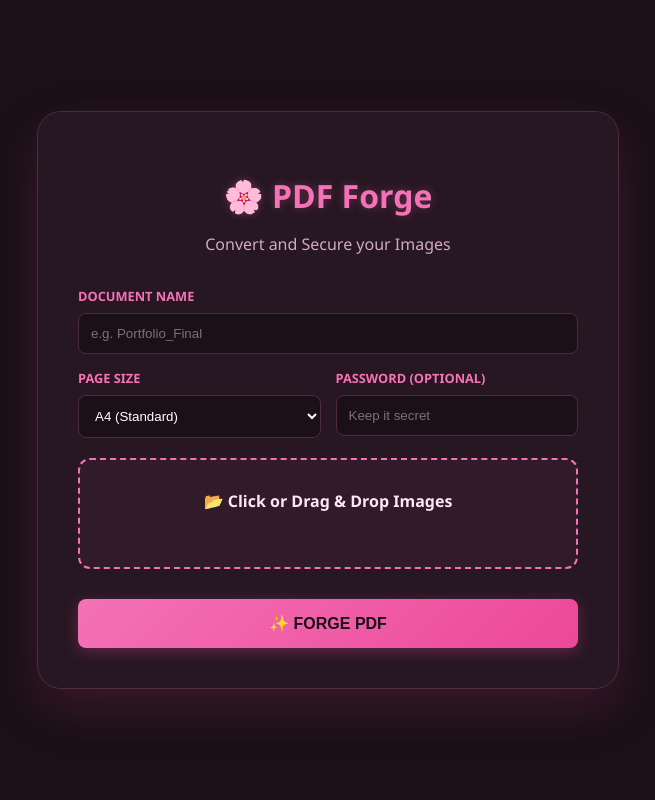
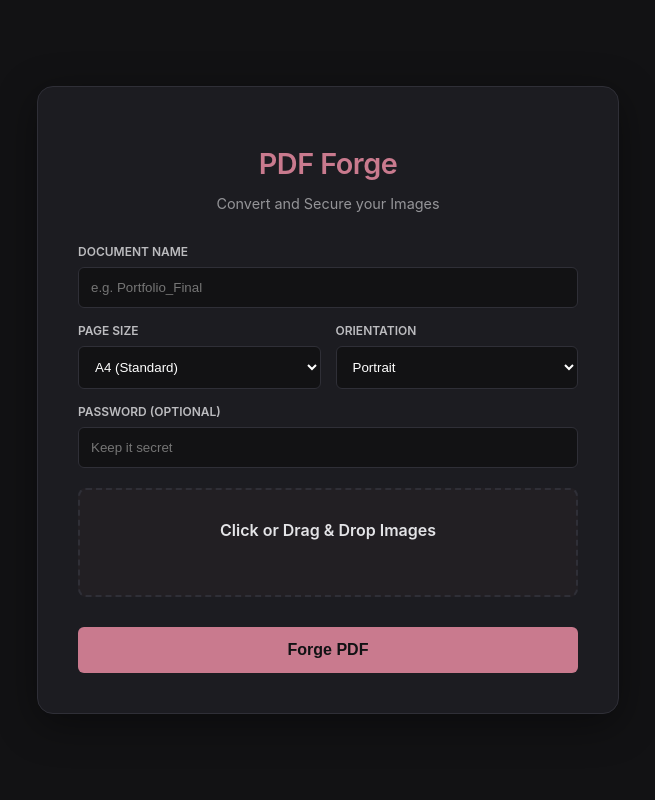
Before and after one commit to DevSolanki-works/PDF-Converter, a Flask app: page / in a window 1280 px wide. Shown: the whole page, without its empty margins (312-967 px from the left). Run offline with Flask 3, Linux system fonts and the light colour scheme.

Commit message:
Orientation Fix

```diff
--- a/templates/index.html
+++ b/templates/index.html
@@ -6,74 +6,190 @@
     <title>PDF Forge Pro | Image to PDF</title>
     <style>
         :root {
-            --bg: #1a1016;
-            --card: #271722;
-            --text: #fce7f3;
-            --primary: #f472b6;
-            --accent: #ec4899;
-            --border: #502b3e;
+            --bg: #121214;
+            --card: #1c1c21;
+            --text: #e4e4e7;
+            --primary: #c97a8e;
+            --accent: #a35b6e;
+            --border: #2f2f37;
         }
 
         body {
-            background: var(--bg); color: var(--text);
-            font-family: 'Segoe UI', Tahoma, Geneva, Verdana, sans-serif;
-            display: flex; justify-content: center; align-items: center;
-            min-height: 100vh; margin: 0;
+            background: var(--bg);
+            color: var(--text);
+            font-family: 'Inter', 'Segoe UI', Tahoma, Geneva, Verdana, sans-serif;
+            display: flex;
+            justify-content: center;
+            align-items: center;
+            min-height: 100vh;
+            margin: 0;
         }
 
         .container {
-            background: var(--card); padding: 2.5rem; border-radius: 1.5rem;
-            width: 100%; max-width: 500px; border: 1px solid var(--border);
-            box-shadow: 0 20px 50px rgba(236, 72, 153, 0.15); text-align: center;
-            position: relative; overflow: hidden;
+            background: var(--card);
+            padding: 2.5rem;
+            border-radius: 1rem;
+            width: 100%;
+            max-width: 500px;
+            border: 1px solid var(--border);
+            box-shadow: 0 10px 40px rgba(0, 0, 0, 0.4);
+            text-align: center;
+            position: relative;
+            overflow: hidden;
         }
 
-        h1 { color: var(--primary); margin-bottom: 0.5rem; font-size: 2rem; text-shadow: 0 0 10px rgba(244, 114, 182, 0.3); }
-        p { opacity: 0.8; margin-bottom: 2rem; color: #fbcfe8; }
+        h1 {
+            color: var(--primary);
+            margin-bottom: 0.5rem;
+            font-size: 1.8rem;
+            font-weight: 600;
+            letter-spacing: -0.5px;
+        }
 
-        .settings { display: grid; grid-template-columns: 1fr 1fr; gap: 15px; text-align: left; margin-bottom: 20px; }
-        .field-full { grid-column: span 2; }
-        label { font-size: 0.8rem; font-weight: 600; text-transform: uppercase; color: var(--primary); display: block; margin-bottom: 8px;}
-        input, select { width: 100%; padding: 12px; border-radius: 8px; background: #1a1016; border: 1px solid var(--border); color: white; box-sizing: border-box; outline: none; transition: 0.3s; }
-        input:focus, select:focus { border-color: var(--accent); box-shadow: 0 0 8px rgba(236, 72, 153, 0.3); }
+        p {
+            opacity: 0.6;
+            margin-bottom: 2rem;
+            font-size: 0.9rem;
+        }
+
+        .settings {
+            display: grid;
+            grid-template-columns: 1fr 1fr;
+            gap: 15px;
+            text-align: left;
+            margin-bottom: 20px;
+        }
+
+        .field-full {
+            grid-column: span 2;
+        }
+
+        label {
+            font-size: 0.75rem;
+            font-weight: 600;
+            text-transform: uppercase;
+            color: var(--text);
+            opacity: 0.8;
+            display: block;
+            margin-bottom: 8px;
+        }
+
+        input, select {
+            width: 100%;
+            padding: 12px;
+            border-radius: 6px;
+            background: #121214;
+            border: 1px solid var(--border);
+            color: white;
+            box-sizing: border-box;
+            outline: none;
+            transition: 0.2s;
+        }
+
+        input:focus, select:focus {
+            border-color: var(--primary);
+        }
 
         .drop-zone {
-            border: 2px dashed var(--primary); padding: 30px 20px; border-radius: 12px;
-            margin-bottom: 20px; transition: all 0.3s ease; cursor: pointer; background: rgba(244, 114, 182, 0.05);
+            border: 2px dashed var(--border);
+            padding: 30px 20px;
+            border-radius: 8px;
+            margin-bottom: 20px;
+            transition: all 0.2s ease;
+            cursor: pointer;
+            background: rgba(201, 122, 142, 0.03);
         }
-        .drop-zone:hover { background: rgba(244, 114, 182, 0.1); border-color: var(--accent); }
-        .drop-zone.dragover { background: var(--primary); color: #1a1016; border-style: solid; }
+
+        .drop-zone:hover {
+            border-color: var(--primary);
+            background: rgba(201, 122, 142, 0.08);
+        }
+
+        .drop-zone.dragover {
+            background: var(--primary);
+            color: #121214;
+            border-style: solid;
+        }
 
         .preview-grid {
-            display: flex; flex-wrap: wrap; gap: 10px; justify-content: center; margin-top: 15px;
-            max-height: 150px; overflow-y: auto; padding-bottom: 10px;
+            display: flex;
+            flex-wrap: wrap;
+            gap: 10px;
+            justify-content: center;
+            margin-top: 15px;
+            max-height: 150px;
+            overflow-y: auto;
+            padding-bottom: 10px;
         }
+
         .preview-grid img {
-            width: 60px; height: 60px; object-fit: cover; border-radius: 8px;
-            border: 2px solid var(--border); transition: 0.3s;
+            width: 60px;
+            height: 60px;
+            object-fit: cover;
+            border-radius: 6px;
+            border: 1px solid var(--border);
+            transition: 0.2s;
         }
-        .preview-grid img:hover { transform: scale(1.1); border-color: var(--primary); box-shadow: 0 0 10px rgba(244, 114, 182, 0.5); }
+
+        .preview-grid img:hover {
+            transform: scale(1.05);
+            border-color: var(--primary);
+        }
 
         button {
-            background: linear-gradient(135deg, var(--primary), var(--accent)); color: #1a1016; border: none; padding: 15px;
-            border-radius: 8px; width: 100%; font-weight: 800; font-size: 1rem; cursor: pointer;
-            transition: 0.3s; margin-top: 10px; box-shadow: 0 4px 15px rgba(236, 72, 153, 0.3);
+            background: var(--primary);
+            color: #121214;
+            border: none;
+            padding: 14px;
+            border-radius: 6px;
+            width: 100%;
+            font-weight: 700;
+            font-size: 1rem;
+            cursor: pointer;
+            transition: 0.2s;
+            margin-top: 10px;
         }
-        button:hover { filter: brightness(1.1); transform: translateY(-2px); box-shadow: 0 6px 20px rgba(236, 72, 153, 0.4); }
+
+        button:hover {
+            background: var(--accent);
+        }
 
         #loading-overlay {
-            position: absolute; top: 0; left: 0; width: 100%; height: 100%;
-            background: rgba(39, 23, 34, 0.95); display: flex; flex-direction: column;
-            justify-content: center; align-items: center; z-index: 10; opacity: 0;
-            pointer-events: none; transition: opacity 0.3s; border-radius: 1.5rem;
+            position: absolute;
+            top: 0;
+            left: 0;
+            width: 100%;
+            height: 100%;
+            background: rgba(28, 28, 33, 0.95);
+            display: flex;
+            flex-direction: column;
+            justify-content: center;
+            align-items: center;
+            z-index: 10;
+            opacity: 0;
+            pointer-events: none;
+            transition: opacity 0.3s;
+            border-radius: 1rem;
         }
-        #loading-overlay.active { opacity: 1; pointer-events: all; }
+
+        #loading-overlay.active {
+            opacity: 1;
+            pointer-events: all;
+        }
 
         .spinner {
-            border: 5px solid rgba(244, 114, 182, 0.1); border-left-color: var(--primary);
-            border-radius: 50%; width: 50px; height: 50px; animation: spin 1s linear infinite; margin-bottom: 20px;
+            border: 4px solid rgba(201, 122, 142, 0.1);
+            border-left-color: var(--primary);
+            border-radius: 50%;
+            width: 40px;
+            height: 40px;
+            animation: spin 1s linear infinite;
+            margin-bottom: 20px;
         }
-        @keyframes spin { to { transform: rotate(360deg); } }
+
+        @keyframes spin {
+            to { transform: rotate(360deg); }
+        }
     </style>
 </head>
 <body>
@@ -85,7 +201,7 @@
             <p>Please wait while we forge your PDF.</p>
         </div>
 
-        <h1>🌸 PDF Forge</h1>
+        <h1>PDF Forge</h1>
         <p>Convert and Secure your Images</p>
 
         <form id="pdf-form">
@@ -103,19 +219,26 @@
                     </select>
                 </div>
                 <div>
+                    <label>Orientation</label>
+                    <select name="orientation">
+                        <option value="portrait">Portrait</option>
+                        <option value="landscape">Landscape</option>
+                    </select>
+                </div>
+                <div class="field-full">
                     <label>Password (Optional)</label>
                     <input type="password" name="pdf_password" placeholder="Keep it secret">
                 </div>
             </div>
 
             <div class="drop-zone" id="drop-zone">
-                <span id="drop-text" style="font-weight:bold;">📂 Click or Drag & Drop Images</span>
+                <span id="drop-text" style="font-weight:600;">Click or Drag & Drop Images</span>
                 <input type="file" name="files" id="file-input" multiple accept="image/*" style="display: none;">
 
                 <div id="preview-container" class="preview-grid"></div>
             </div>
 
-            <button type="submit">✨ FORGE PDF</button>
+            <button type="submit">Forge PDF</button>
         </form>
     </div>
     <script>
@@ -138,7 +261,10 @@
             document.body.addEventListener(eventName, preventDefaults, false);
         });
 
-        function preventDefaults(e) { e.preventDefault(); e.stopPropagation(); }
+        function preventDefaults(e) {
+            e.preventDefault();
+            e.stopPropagation();
+        }
 
         dropZone.ondragover = () => dropZone.classList.add('dragover');
         dropZone.ondragleave = () => dropZone.classList.remove('dragover');
@@ -156,7 +282,7 @@
             const newImages = Array.from(files).filter(file => file.type.startsWith('image/'));
             currentFiles = [...currentFiles, ...newImages];
 
-            dropText.innerText = `🌸 ${currentFiles.length} images ready to convert!`;
+            dropText.innerText = `${currentFiles.length} images ready to convert`;
             previewContainer.innerHTML = '';
 
             currentFiles.forEach(file => {
@@ -201,7 +327,7 @@
                     a.href = url;
 
                     let customName = document.getElementById('pdf_name').value;
-                    a.download = customName ? `${customName}.pdf` : 'My_Forged_Document.pdf';
+                    a.download = customName ? `${customName}.pdf` : 'Forged_Document.pdf';
 
                     document.body.appendChild(a);
                     a.click();
@@ -212,9 +338,9 @@
                     form.reset();
                     currentFiles = [];
                     previewContainer.innerHTML = '';
-                    dropText.innerText = "📂 Click or Drag & Drop Images";
+                    dropText.innerText = "Click or Drag & Drop Images";
                 } else {
-                    alert("Server error. Check your Render logs!");
+                    alert("Server error. Check your Render logs.");
                 }
             } catch (error) {
                 console.error(error);
```
